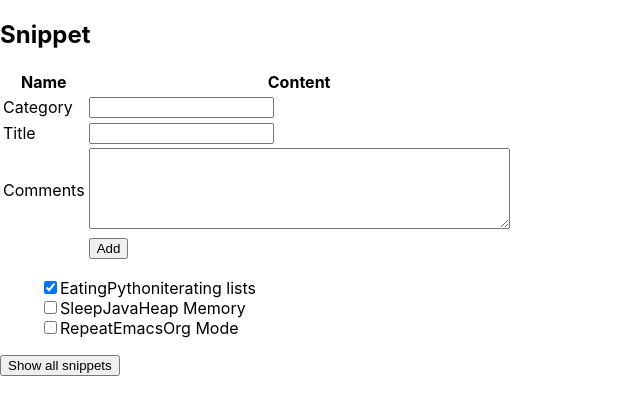
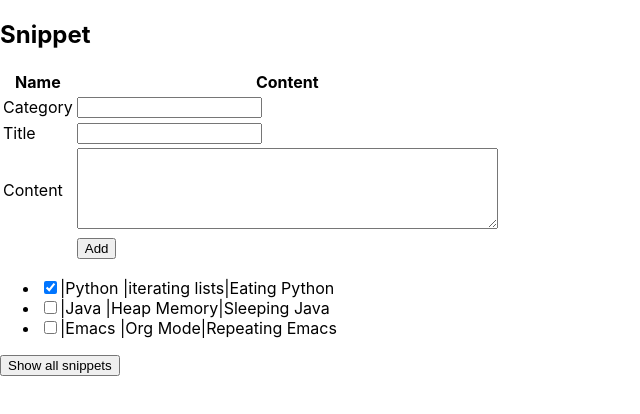
Before and after one commit to rkiran3/snippet-react, a React (Create React App) app: page / in a window 1280 px wide. Shown: the top 414 px of the page, without its empty margins (0-640 px from the left). Built offline with nearby package versions, Linux system fonts and the light colour scheme.

Commit message:
Display frontend with all fields and persist to list

```diff
--- a/src/App.js
+++ b/src/App.js
@@ -8,28 +8,20 @@ function App(props) {
 
   console.log("Begin App");
   const [snippets, setSnippets] = useState(props.snippets);
+  const [items, setItems] = useState(props.items);
 
-  function addTask(name) {
-    console.log('App addTask was invoked');
-    console.log(name);
 
-    const newSnippet = { id: "id",
-      name: name,
-      title: "new Title",
-      completed: true
-    }
 
-    setSnippets([...snippets, newSnippet]);
-  }
-
-  /* Function invoked when form submitted */
+  /* Function invoked when form in Form.js submitted */
   function addSnippet(values) {
-    console.log('App addTask was invoked');
+    console.log('App addSnippet was invoked');
     console.log(values);
 
     const newSnippet = { id: "id",
+      name: values.category,
       category: values.category,
       title: values.title,
+      content: values.content,
       completed: true
     }
 
@@ -45,6 +37,7 @@ function App(props) {
       name={snippet.name}
       category={snippet.category}
       id={snippet.id}
+      content={snippet.content}
       completed={snippet.completed}
       key={snippet.id} />
   );
@@ -56,9 +49,11 @@ function App(props) {
 
         <Form addSnippet={addSnippet} />
 
-        <ul
-          aria-labelledby="list-heading">
-          {snippetList}
+        <ul>
+          {snippetList.map(function(item, index) {
+            return <li key={ index }>{item}</li>
+          })
+          }
         </ul>
 
         <Filter />
--- a/src/components/Form.js
+++ b/src/components/Form.js
@@ -2,20 +2,19 @@ import React, { useState } from "react";
 
 const initialValues = {
     category: "",
-    title: ""
+    title: "",
+    content: ""
 };
 
 export default function Form(props) {
     console.log(`Begin Form function: props= ${props}`);
-    const [category, setCategory] = useState('');
-    const [title, setTitle] = useState('');
     const [values, setValues] = useState( initialValues );
 
     // invoked on form submit below
     function handleSubmit(e) {
-
         e.preventDefault();
         console.log('Form Add button pressed');
+        // call addSnippet method in App.js
         props.addSnippet(values);
         setValues(initialValues);
     }
@@ -27,9 +26,6 @@ export default function Form(props) {
             ...values,
             [name]:value
         });
-
-        console.log(values);
-        console.log('exiting handleInputChange');
     }
 
     return (
@@ -59,8 +55,14 @@ export default function Form(props) {
                             onChange={handleInputChange} /></td>
                     </tr>
                     <tr>
-                        <td><label>Comments</label></td>
-                        <td><textarea id="commentId" name="comments" rows="5" cols="50" /></td>
+                        <td><label>Content</label></td>
+                        <td><textarea
+                            id="commentId"
+                            value={values.content}
+                            name="content"
+                            onChange={handleInputChange}
+                            rows="5"
+                            cols="50" /></td>
                     </tr>
                     <tr>
                         <td>&nbsp;</td>
--- a/src/components/Snippet.js
+++ b/src/components/Snippet.js
@@ -1,18 +1,19 @@
 import React from 'react';
 
 export default function Snippet(props) {
-    console.log(props);
+    //console.log(props);
     return (
         <div className="c-cb">
         <input id={props.id} type="checkbox" defaultChecked={props.completed} />
-        <label className="todo-label" htmlFor={props.id} >
-          {props.name}
-        </label>
+        |
         <label className="todo-label" htmlFor={props.category} >
           {props.category}
-        </label>
+        </label> |
         <label className="todo-label" htmlFor={props.title} >
           {props.title}
+        </label>|
+        <label className="todo-label" htmlFor={props.content} >
+          {props.content}
         </label>
 
       </div>
--- a/src/index.js
+++ b/src/index.js
@@ -6,19 +6,19 @@ import reportWebVitals from './reportWebVitals';
 
 const DATA = [
   { id: "todo-0",
-    name: "Eating",
     category: "Python",
     title: "iterating lists",
+    content: "Eating Python",
     completed: true},
   { id: "todo-1",
-    name: "Sleep",
     category: "Java",
     title: "Heap Memory",
+    content: "Sleeping Java",
     completed: false},
   { id: "todo-2",
-    name: "Repeat",
     category: "Emacs",
     title: "Org Mode",
+    content: "Repeating Emacs",
     completed: false}
 ];
 
```
